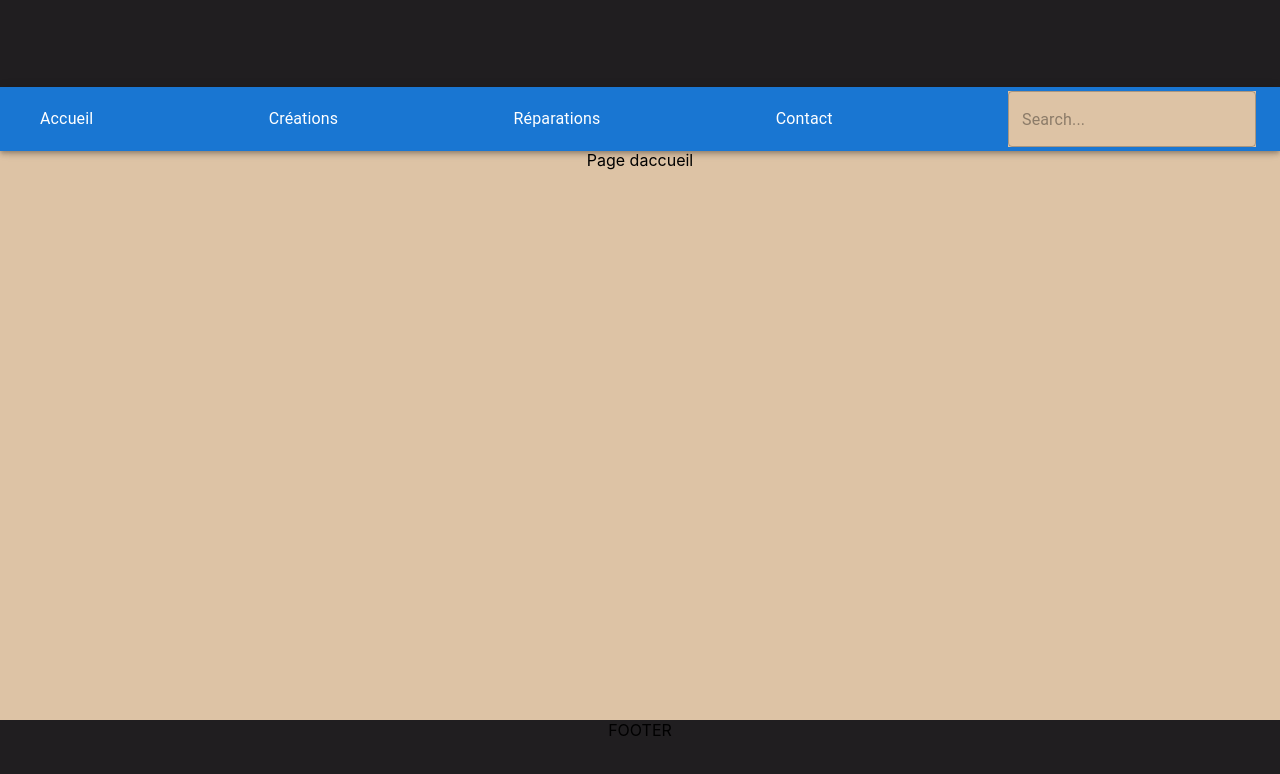
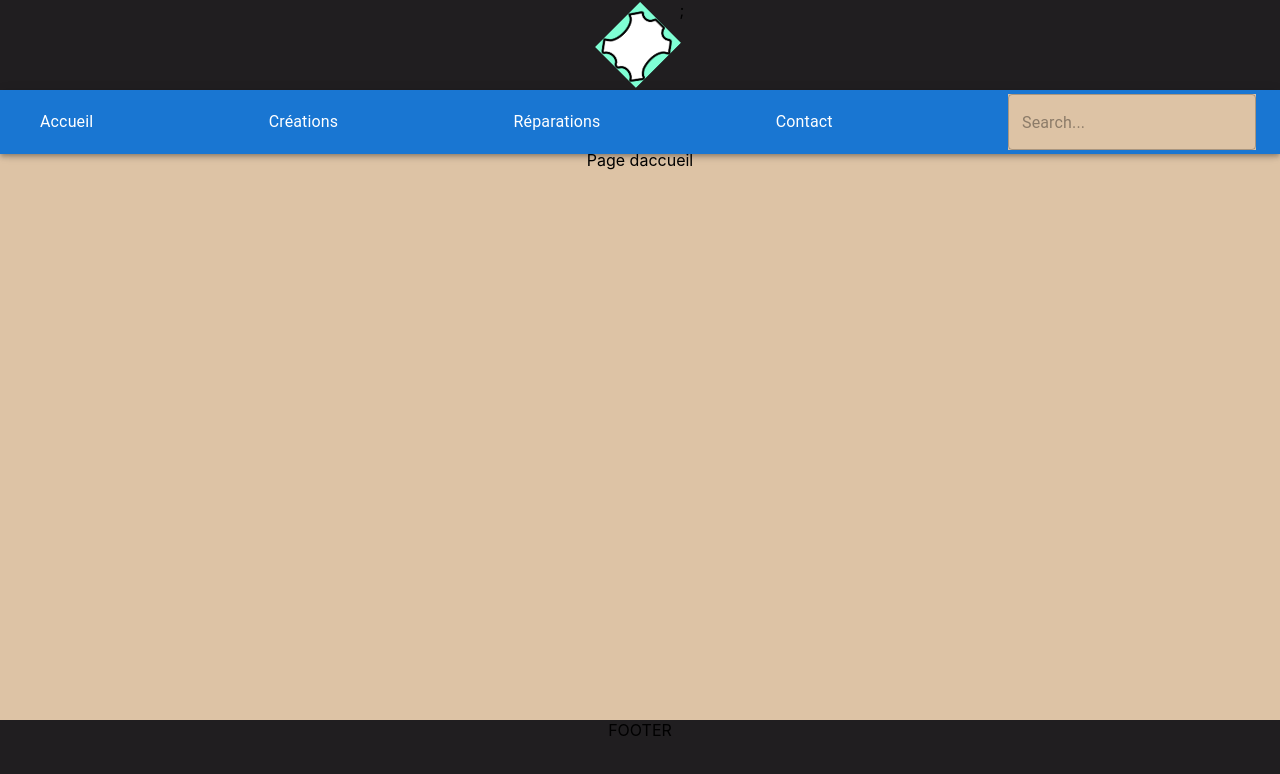
Before and after one commit to RomainPerdriat/ArtisanatTh, a React (Create React App) app: page / in a window 1280 px wide. Shown: the top 774 px of the page. Built offline with nearby package versions, Linux system fonts and the light colour scheme.

Commit message:
feat: add fake logo

```diff
--- a/src/components/Header/Header.jsx
+++ b/src/components/Header/Header.jsx
@@ -4,6 +4,7 @@ import classnames from 'classnames';
 import './header.scss';
 import Box from '@mui/material/Box';
 import NavBar from '../NavBar/NavBar';
+import logo from '../../assets/Logo_cuir.svg.png'
 
 const Header = ({className, ...rest}) => {
    return (
@@ -11,6 +12,7 @@ const Header = ({className, ...rest}) => {
             className={classnames('header', className)}
             {...rest}
          >
+        <img className = "header-logo" src={logo} alt="Logo" />;
         <NavBar/>
         </Box>
    );
--- a/src/components/Header/header.scss
+++ b/src/components/Header/header.scss
@@ -7,6 +7,13 @@
     background-color:$bg-color;
     display: flex;
     justify-content: center;
+    &-logo{
+        background-color: aquamarine;
+        max-width: 5em;
+        max-height:4em;
+        margin:.8em;
+        transform:  rotate(45deg);
+    }
 
 
 }
--- a/src/components/NavBar/navbar.scss
+++ b/src/components/NavBar/navbar.scss
@@ -1,7 +1,7 @@
 @import 'styles/vars';
 
     .appBar{
-        margin-top: 87px;
+        margin-top: 90px;
         max-height: 15em;
         flex-wrap: nowrap;
     }
```
Also changed, not shown: src/assets/Logo_cuir.svg.png (renamed from public/Logo_cuir.svg.png).
